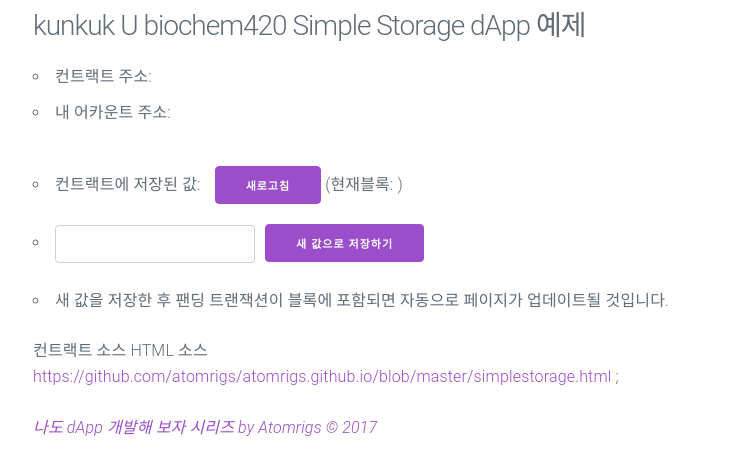
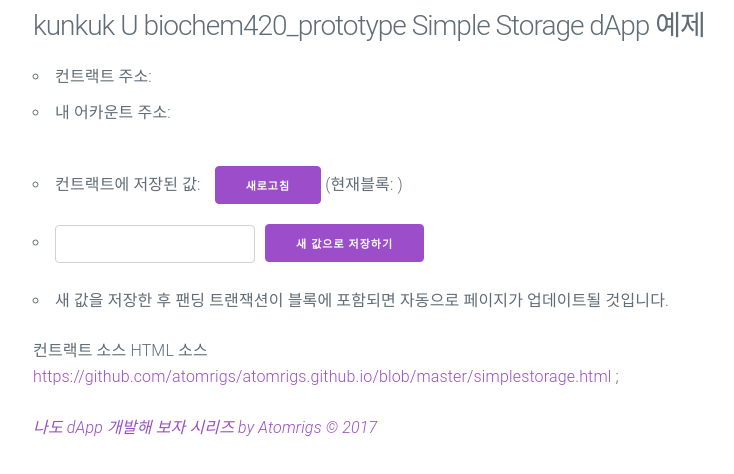
Before and after one commit to ratana11/ratana11.github.io, a plain HTML site: page simplestorage.html in a window 1280 px wide. Shown: the whole page, without its empty margins (17-751 px from the left). Drawn offline with nearby package versions, Linux system fonts and the light colour scheme; a script that the page names is missing.

Commit message:
prototype

```diff
--- a/simplestorage.html
+++ b/simplestorage.html
@@ -12,7 +12,7 @@
   </style>
 </head>
 <body>
-<h3>kunkuk U biochem420 Simple Storage dApp 예제</h3>
+<h3>kunkuk U biochem420_prototype Simple Storage dApp 예제</h3>
 <ul>
   <li>컨트랙트 주소: <span id="contractAddr"></span></li>
   <li>내 어카운트 주소: <span id="accountAddr"></span></li>
```
